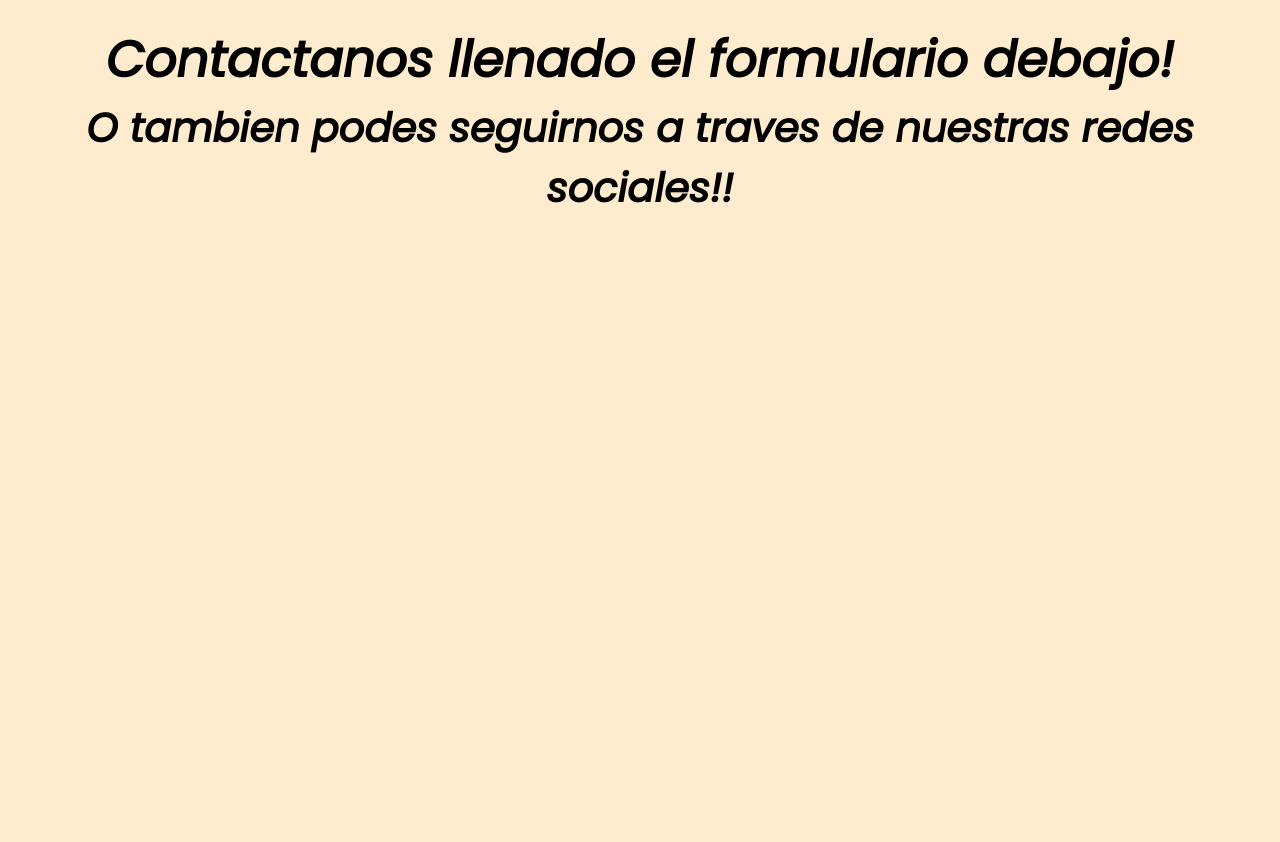
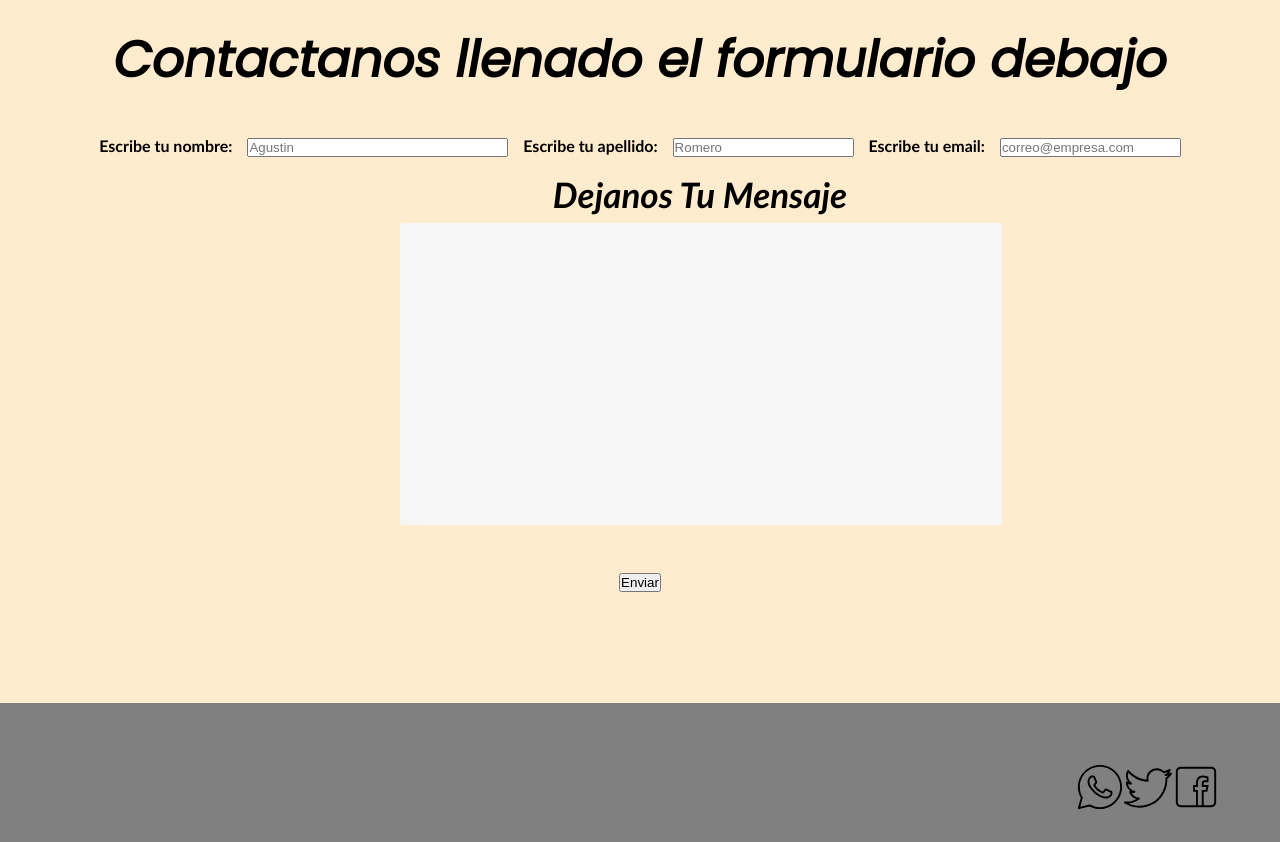
Before and after one commit to agusfromero00/Preentrega3-Romero, a plain HTML site: page seccion/contacto.html in a window 1280 px wide. Shown: the part 198-1040 px from the top of the page. Drawn offline with Linux system fonts and the light colour scheme.

Commit message:
entrega final

```diff
--- /dev/null
+++ b/sass/_generales.scss
@@ -0,0 +1,5 @@
+@import url('https://fonts.googleapis.com/css2?family=Poppins:ital@1&family=Roboto:ital@1&display=swap');
+*{
+    margin: 0;
+    padding: 0;
+}
--- /dev/null
+++ b/sass/_index.scss
@@ -0,0 +1,4 @@
+.imgi {
+    width: 50%;
+    margin: 30px;
+  }
--- a/css/style.css
+++ b/sass/estilos.scss
@@ -1,8 +1,5 @@
-@import url('https://fonts.googleapis.com/css2?family=Poppins:ital@1&family=Roboto:ital@1&display=swap');
-*{
-    margin: 0;
-    padding: 0;
-}
+@import "generales";
+@import "index";
 
 p{
     font-family: 'Poppins', sans-serif;
@@ -119,7 +116,7 @@ body{
 
 
 h2{
-    margin-top: 100%;
+    margin-top: 1px;
     font-size: 140%;
     font-family: 'Franklin Gothic Medium', 'Arial Narrow', Arial, sans-serif;
     grid-area: h2;
@@ -231,12 +228,12 @@ footer{
     display: grid;
     width: 100%;
     height: 100%;
-    grid-template-columns: 30%;
-    grid-template-rows: auto;
+    grid-template-columns: 40%;
+    grid-template-rows: 30%;
     grid-template-areas:
     "aside aside aside"
-    "ds     ds     img"
-    "ds     ds     img"
+    "ds   ds   img"
+    "ds   ds   img"
     "h2  footer footer";
 }
 
@@ -255,9 +252,8 @@ header{
 }
 
 .imgi{
-    width: 15%;
-    height: 15%;
-    margin: 50px;
+    width: 50%;
+    margin: 30px;
 }
 
 .col{
@@ -402,3 +398,36 @@ header{
     color: red;
     font-size: 300%
 }
+
+.label{
+    font-size: medium;
+    font-family: 'Gill Sans', 'Gill Sans MT', Calibri, 'Trebuchet MS', sans-serif;
+}
+.label2{
+    font-size: medium;
+    font-family: 'Gill Sans', 'Gill Sans MT', Calibri, 'Trebuchet MS', sans-serif;
+}
+.label3{
+    font-size: medium;
+    font-family: 'Gill Sans', 'Gill Sans MT', Calibri, 'Trebuchet MS', sans-serif;
+}
+.h1d{
+    font-size: 35px;
+    font-family: 'Gill Sans', 'Gill Sans MT', Calibri, 'Trebuchet MS', sans-serif;
+    font-style: italic;
+    margin-left: 10%;
+
+}
+
+textarea{
+	width:50%;
+	height: 300px;
+	border:1px solid #f6f6f6;
+	border-radius:3px;
+	background-color:#f6f6f6;
+	margin:8px 0;
+	/*resize: vertical | horizontal | none | both*/
+	resize:none;
+	display:block;
+    margin-left: 30%;
+}
--- a/seccion/contacto.html
+++ b/seccion/contacto.html
@@ -4,7 +4,7 @@
     <meta charset="UTF-8">
     <meta http-equiv="X-UA-Compatible" content="IE=edge">
     <meta name="viewport" content="width=device-width, initial-scale=1.0">
-    <link rel="stylesheet" href="../css/style.css">
+    <link rel="stylesheet" href="../css/estilos.css">
     <title>Document</title>
 </head>
 <body>
@@ -29,15 +29,31 @@
             </ul>
         </nav>
     </header>
-    <section class="contacto">Contactanos llenado el formulario debajo!
-        <h1 class="contacto2">O tambien podes seguirnos a traves de nuestras redes sociales!!</h1>
-        <h2>no dudes en contactarnos!!</h2>
+    <section class="contacto">Contactanos llenado el formulario debajo
+        <form class="f" action="gracias.html" method="post" target="_blank" name="formularioWeb">
+
+            <label class="label" for="manzana">Escribe tu nombre:</label>
+            <input type="text" placeholder="Agustin" name="nombre" id="manzana" maxlength="30" size="30" required="required"/>
+
+            <label class="label2" for="platano">Escribe tu apellido:</label>
+            <input type="text" placeholder="Romero" name="apellido" id="platano" maxlength="50"/>
+
+            <label class="label3" for="uva">Escribe tu email:</label>
+            <input type="email" placeholder="correo@empresa.com" name="correo" id="uva">
+            <h1 class="h1d">Dejanos Tu Mensaje</h1>
+	<textarea name="sugerencias" id="" maxlength="400"></textarea>
+	<input type="submit" name="enviar" value="Enviar"/>
+        </form>
     </section>
+
     <footer>
-        <p>Copyright (c) 2022 Coronadas</p>
-        <div>
-            <img src="../img/icons-whatsapp.svg" alt="logotipo de whatsapp">
-            <img src="../img/icons-twitter.svg" alt="logotipo de twitter pajaro volando">
+        <div class="sociales">
+            <a class="cuadro" href="https://web.whatsapp.com/"><img class="icono" src="../img/icons-whatsapp.svg"
+                    alt="logotipo de whatsapp"></a>
+            <a class="cuadro" href="https://twitter.com/"><img class="icono" src="../img/icons-twitter.svg"
+                    alt="logotipo de twitter pajaro volando"></a>
+            <a class="cuadro" href="https://www.facebook.com/"><img class="icono" src="../img/icons8-facebook.svg"
+                    alt="logotipo de facebook es una Letra F en blanco y negro"></a>
         </div>
     </footer>
 </body>
```
Also changed, not shown: index.html (+1 -1 lines), seccion/historia.html (+11 -1 lines), seccion/nosotros.html (+7 -4 lines), seccion/productos.html (+7 -4 lines), css/estilos.css (added), 1 other file.
